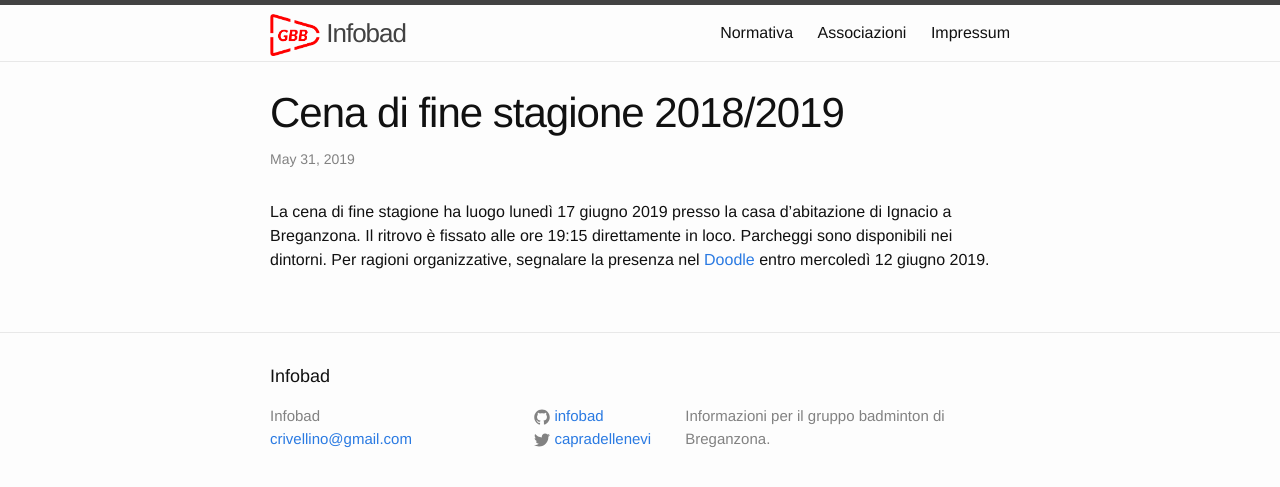
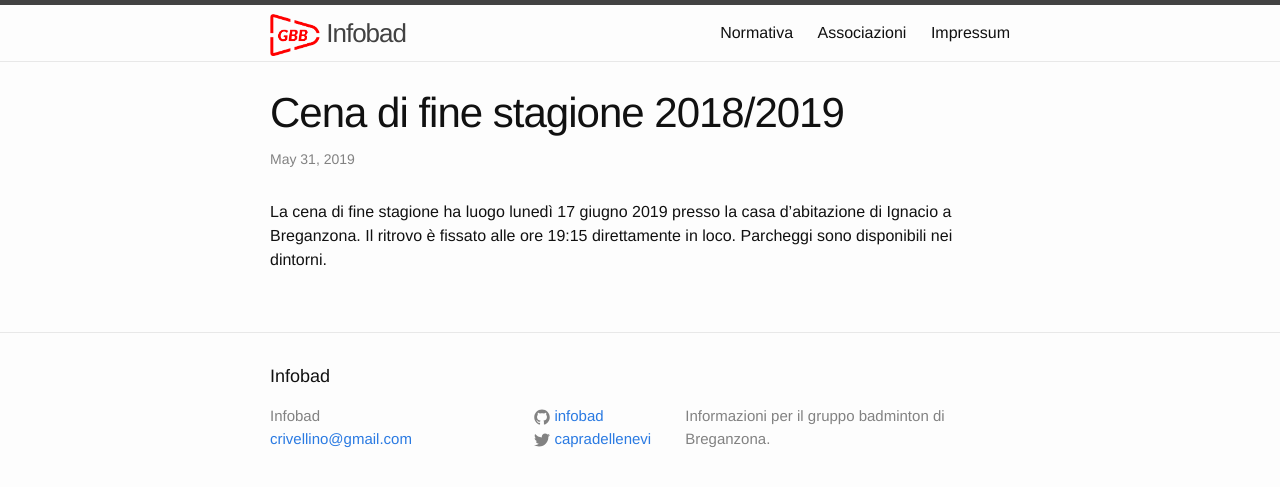
Before and after one commit to infobad/infobad.github.io, a Jekyll site: the page built from _posts/2019-05-31-cena-fine-stagione-2018-2019.markdown, in a window 1280 px wide. Shown: the top 487 px of the page. Built offline with Jekyll 4.4.1, drawn with Linux system fonts in a browser that asks for light colours.

Commit message:
Remove obsolete Doodle links

```diff
--- a/_posts/2019-05-31-cena-fine-stagione-2018-2019.markdown
+++ b/_posts/2019-05-31-cena-fine-stagione-2018-2019.markdown
@@ -4,4 +4,4 @@ title:  "Cena di fine stagione 2018/2019"
 date:   2019-05-31 22:17:00
 categories: blog update
 ---
-La cena di fine stagione ha luogo lunedì 17 giugno 2019 presso la casa d'abitazione di Ignacio a Breganzona. Il ritrovo è fissato alle ore 19:15 direttamente in loco. Parcheggi sono disponibili nei dintorni. Per ragioni organizzative, segnalare la presenza nel [Doodle](https://doodle.com/poll/c5bbkn5yqvt55mrx) entro mercoledì 12 giugno 2019.
+La cena di fine stagione ha luogo lunedì 17 giugno 2019 presso la casa d'abitazione di Ignacio a Breganzona. Il ritrovo è fissato alle ore 19:15 direttamente in loco. Parcheggi sono disponibili nei dintorni.
```
